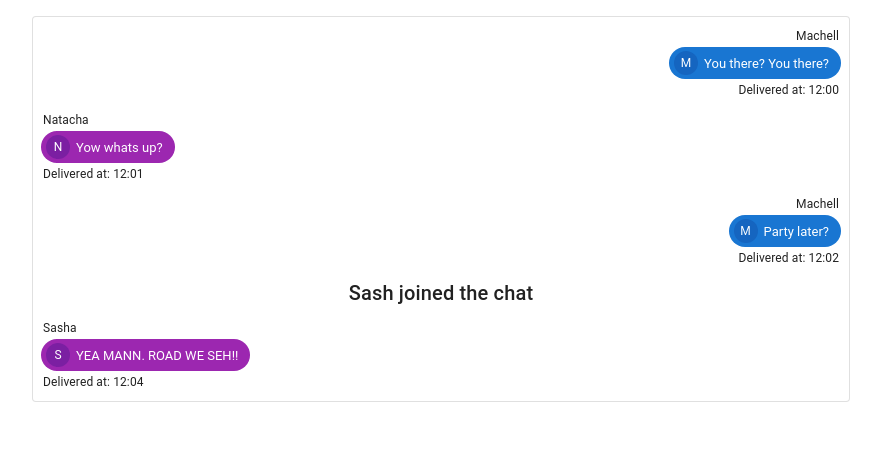
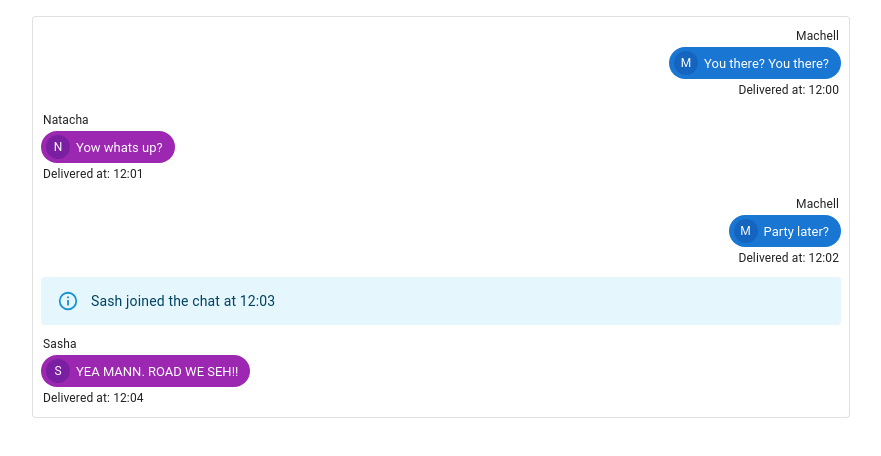
Before and after one commit to AshciR/chat-room-simulation, a React (Create React App) app: page / in a window 1280 px wide. Shown: the top 456 px of the page, without its empty margins (199-1080 px from the left). Built offline with nearby package versions, Linux system fonts and the light colour scheme.

Commit message:
Add component for Chat Notification
What:
Added a UI component to display chat notifications
i.e User has joined the chat

Why:
Adds appeal to the chat room

```diff
--- /dev/null
+++ b/src/components/ChatNotification/ChatNotification.js
@@ -0,0 +1,16 @@
+import {Alert, Box} from "@mui/material";
+
+const ChatNotification = ({notification, time}) => {
+
+    const displayNotification = `${notification} at ${time}`
+
+    return (
+        <Box>
+            <Alert severity="info">
+                {displayNotification}
+            </Alert>
+        </Box>
+    )
+};
+
+export default ChatNotification;
--- a/src/components/ChatRoom/ChatRoom.js
+++ b/src/components/ChatRoom/ChatRoom.js
@@ -1,5 +1,6 @@
 import {Paper, Stack, Typography} from "@mui/material";
 import ChatBubble from "../ChatBubble/ChatBubble";
+import ChatNotification from "../ChatNotification/ChatNotification";
 
 // TODO: Add parameters to the function when I figure out how to manipulate the chat log
 const ChatRoom = () => {
@@ -35,15 +36,10 @@ const ChatRoom = () => {
                     isOwner={true}
                     time={"12:02"}
                 />
-                {/*Create Notification Component*/}
-                <Typography
-                    variant="h6"
-                    sx={{
-                        alignSelf: "center"
-                    }}
-                >
-                    Sash joined the chat
-                </Typography>
+                <ChatNotification
+                    notification={'Sash joined the chat'}
+                    time={'12:03'}
+                />
                 <ChatBubble
                     displayName={"Sasha"}
                     message={"YEA MANN. ROAD WE SEH!!"}
--- a/src/data/chatLogConverter.js
+++ b/src/data/chatLogConverter.js
@@ -185,8 +185,8 @@ const convertChatLogEventToNotificationEvent = (chatLogEvent, eventsGroupedByUse
     return {
         type: 'chatRoomNotification',
         payload: {
-            delta: chatLogEvent.delta,
-            notification: determineNotification(chatLogEvent, eventsGroupedByUserId[chatLogEvent.payload.user.id])
+            notification: determineNotification(chatLogEvent, eventsGroupedByUserId[chatLogEvent.payload.user.id]),
+            delta: chatLogEvent.delta
         }
     };
 
```
Also changed, not shown: 1 other file (tests, documents, lock files or other folders).
